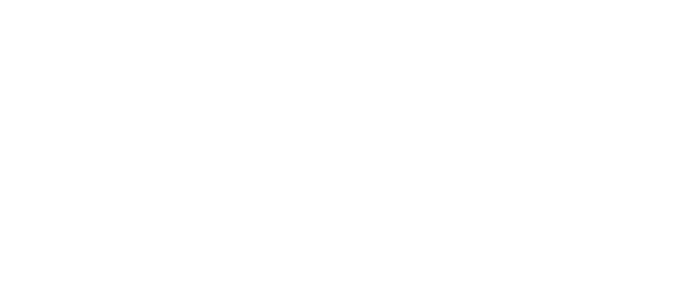
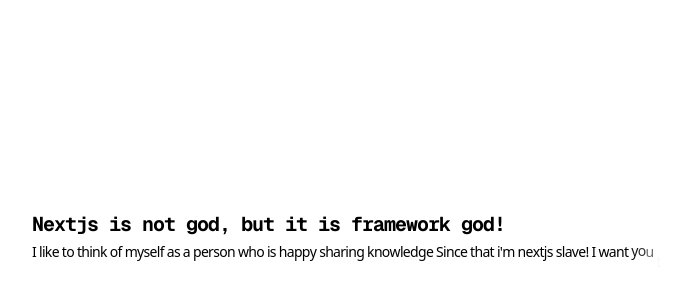
Before and after one commit to dominicpam89/nextjs-page-router-modules, a Next.js app: page / in a window 1280 px wide. Shown: the part 164-464 px from the top of the page, without its empty margins (32-716 px from the left). Built offline with nearby package versions, Linux system fonts and the light colour scheme.

Commit message:
homepage: WID home page

```diff
--- /dev/null
+++ b/components/home/brand-text.tsx
@@ -0,0 +1,18 @@
+import BrandTextDescription from './brand-text/description';
+import BrandTextTitle from './brand-text/title';
+
+export default function HomeBrandText() {
+     const title =
+          'Nextjs is not god, but it is framework god!';
+     const description =
+          "I like to think of myself as a person who is happy sharing knowledge Since that i'm nextjs slave! I want you to become its slave too!";
+     return (
+          <div
+               aria-label="brand-text"
+               className="flex flex-col gap-1 w-full"
+          >
+               <BrandTextTitle text={title} />
+               <BrandTextDescription text={description} />
+          </div>
+     );
+}
--- /dev/null
+++ b/components/home/brand-text/description.tsx
@@ -0,0 +1,51 @@
+'use client';
+import { cn } from '@/lib/utils';
+import { motion, useInView } from 'motion/react';
+import * as React from 'react';
+
+export default function BrandTextDescription({
+     text,
+     className = '',
+}: {
+     text: string;
+     className?: string;
+}) {
+     const splittedText = text.split('');
+
+     const pullupVariant = {
+          initial: { y: 10, opacity: 0 },
+          animate: (i: number) => ({
+               y: 0,
+               opacity: 1,
+               transition: {
+                    delay: i * 0.05,
+               },
+          }),
+     };
+     const ref = React.useRef(null);
+     const isInView = useInView(ref, { once: true });
+     return (
+          <p className="flex flex-wrap">
+               {splittedText.map((current, i) => (
+                    <motion.span
+                         key={i}
+                         ref={ref}
+                         variants={pullupVariant}
+                         initial="initial"
+                         animate={isInView ? 'animate' : ''}
+                         custom={i}
+                         className={cn(
+                              'text-sm font-light tracking-tighter',
+                              className,
+                         )}
+                    >
+                         {current == ' ' ? (
+                              <>&nbsp;</>
+                         ) : (
+                              current
+                         )}
+                    </motion.span>
+               ))}
+          </p>
+     );
+}
--- /dev/null
+++ b/components/home/brand-text/title.tsx
@@ -0,0 +1,51 @@
+'use client';
+import { cn } from '@/lib/utils';
+import { motion, useInView } from 'motion/react';
+import * as React from 'react';
+
+type TextStaggeredFadeProps = {
+     text: string;
+     className?: string;
+};
+
+export default function BrandTextTitle({
+     text,
+     className = '',
+}: TextStaggeredFadeProps) {
+     const variants = {
+          hidden: { opacity: 0 },
+          show: (i: number) => ({
+               y: 0,
+               opacity: 1,
+               transition: { delay: i * 0.07 },
+          }),
+     };
+
+     const letters = text.split('');
+     const ref = React.useRef(null);
+     const isInView = useInView(ref, { once: true });
+
+     return (
+          <motion.h2
+               ref={ref}
+               initial="hidden"
+               animate={isInView ? 'show' : ''}
+               variants={variants}
+               viewport={{ once: true }}
+               className={cn(
+                    'text-xl font-bold tracking-tighter',
+                    className,
+               )}
+          >
+               {letters.map((word, i) => (
+                    <motion.span
+                         key={`${word}-${i}`}
+                         variants={variants}
+                         custom={i}
+                    >
+                         {word}
+                    </motion.span>
+               ))}
+          </motion.h2>
+     );
+}
--- /dev/null
+++ b/components/home/container.tsx
@@ -0,0 +1,14 @@
+import { PropsWithChildren } from 'react';
+
+export default function HomeContainer({
+     children,
+}: PropsWithChildren) {
+     return (
+          <div
+               aria-label="homepage-container"
+               className="flex flex-col lg:flex-row gap-4 items-center justify-center w-full min-h-screen p-4 md:p-8 lg:p-16"
+          >
+               {children}
+          </div>
+     );
+}
--- a/pages/index.tsx
+++ b/pages/index.tsx
@@ -1,3 +1,5 @@
+import HomeBrandText from '@/components/home/brand-text';
+import HomeContainer from '@/components/home/container';
 import { Geist, Geist_Mono } from 'next/font/google';
 
 const geistSans = Geist({
@@ -13,7 +15,11 @@
 export default function Home() {
      return (
           <main
-               className={`${geistSans.variable} ${geistMono.variable}`}
-          ></main>
+               className={`${geistSans.variable} ${geistMono.variable} w-full h-full`}
+          >
+               <HomeContainer>
+                    <HomeBrandText />
+               </HomeContainer>
+          </main>
      );
 }
```
